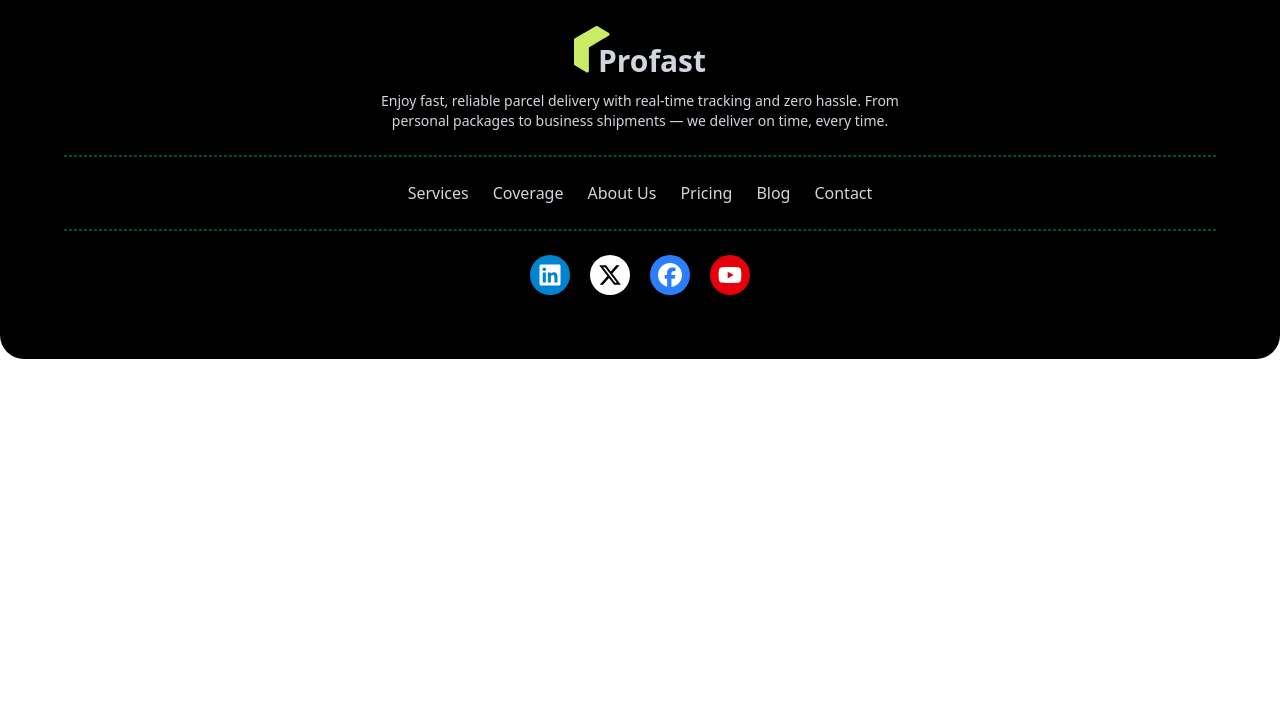
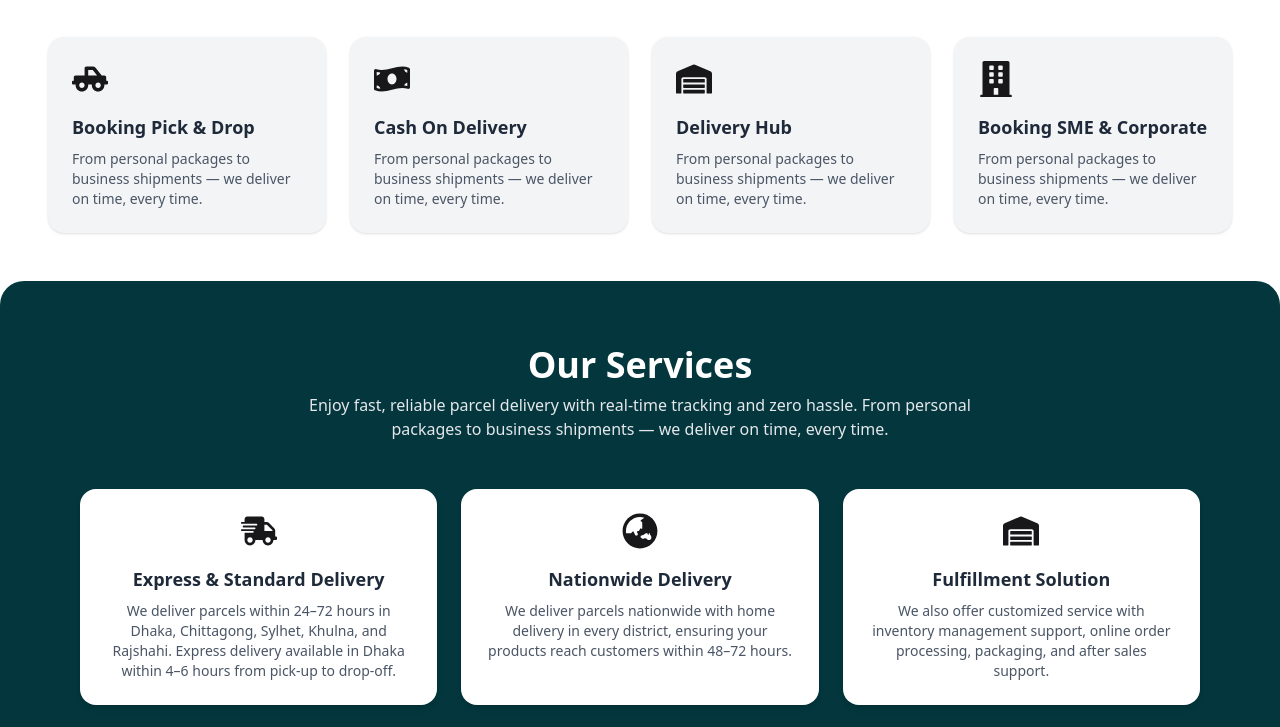
Before and after one commit to emonsimply/pro-fast, a React (Vite) app: page / in a window 1280 px wide. Shown: the part 759-1486 px from the top of the page. Before the commit the page ends 1142 px from the top, so only its background shows below. Built offline with nearby package versions, Linux system fonts and the light colour scheme.

Commit message:
How it Works and Our Services added

```diff
--- a/src/pages/home/Home/Banner/Banner.jsx
+++ b/src/pages/home/Banner/Banner.jsx
@@ -1,9 +1,9 @@
 import React from "react";
 import "react-responsive-carousel/lib/styles/carousel.min.css";
 import { Carousel } from "react-responsive-carousel";
-import BannerImg1 from '../../../../assets/banner/banner1.png'
-import BannerImg2 from '../../../../assets/banner/banner2.png'
-import BannerImg3 from '../../../../assets/banner/banner3.png'
+import BannerImg1 from '../../../assets/banner/banner1.png'
+import BannerImg2 from '../../../assets/banner/banner2.png'
+import BannerImg3 from '../../../assets/banner/banner3.png'
 
 
 const Banner = () => {
--- a/src/pages/home/Home/Home.jsx
+++ b/src/pages/home/Home/Home.jsx
@@ -1,10 +1,15 @@
 import React from 'react';
-import Banner from './Banner/Banner';
+import Banner from '../Banner/Banner';
+import HowItWorks from '../HowItWorks/HowItWorks';
+import Services from '../Services/Services';
+
 
 const Home = () => {
   return (
     <div>
       <Banner></Banner>
+      <HowItWorks></HowItWorks>
+      <Services></Services>
     </div>
   );
 };
--- /dev/null
+++ b/src/pages/home/HowItWorks/HowItWorks.jsx
@@ -0,0 +1,57 @@
+import { FaTruckPickup, FaMoneyBillWave, FaWarehouse, FaBuilding } from "react-icons/fa";
+
+const steps = [
+  {
+    id: 1,
+    icon: <FaTruckPickup className="text-4xl" />,
+    title: "Booking Pick & Drop",
+    desc: "From personal packages to business shipments — we deliver on time, every time."
+  },
+  {
+    id: 2,
+    icon: <FaMoneyBillWave className="text-4xl" />,
+    title: "Cash On Delivery",
+    desc: "From personal packages to business shipments — we deliver on time, every time."
+  },
+  {
+    id: 3,
+    icon: <FaWarehouse className="text-4xl" />,
+    title: "Delivery Hub",
+    desc: "From personal packages to business shipments — we deliver on time, every time."
+  },
+  {
+    id: 4,
+    icon: <FaBuilding className="text-4xl" />,
+    title: "Booking SME & Corporate",
+    desc: "From personal packages to business shipments — we deliver on time, every time."
+  }
+];
+
+const HowItWorks = () => {
+  return (
+    <section className="py-12 px-6 md:px-12">
+      <div>
+        {/* Section Title */}
+        <h2 className="text-2xl md:text-3xl font-bold text-gray-900 mb-8">
+          How it Works
+        </h2>
+
+        {/* Cards Grid */}
+        <div className="grid grid-cols-1 sm:grid-cols-2 lg:grid-cols-4 gap-6">
+          {steps.map(step => (
+            <div
+              key={step.id}
+              className="bg-gray-100 p-6 rounded-2xl shadow-sm hover:shadow-md transition"
+            >
+              <div className="mb-4">{step.icon}</div>
+              <h3 className="font-semibold text-lg text-gray-800 mb-2">{step.title}</h3>
+              <p className="text-sm text-gray-600">{step.desc}</p>
+            </div>
+          ))}
+        </div>
+      </div>
+    </section>
+  );
+};
+
+export default HowItWorks;
--- /dev/null
+++ b/src/pages/home/Services/Services.jsx
@@ -0,0 +1,80 @@
+import React from "react";
+import {
+  FaShippingFast,
+  FaGlobeAsia,
+  FaWarehouse,
+  FaMoneyBillWave,
+  FaBuilding,
+  FaUndoAlt,
+} from "react-icons/fa";
+
+const services = [
+  {
+    title: "Express & Standard Delivery",
+    description:
+      "We deliver parcels within 24–72 hours in Dhaka, Chittagong, Sylhet, Khulna, and Rajshahi. Express delivery available in Dhaka within 4–6 hours from pick-up to drop-off.",
+    icon: <FaShippingFast className="text-4xl mb-4" />,
+  },
+  {
+    title: "Nationwide Delivery",
+    description:
+      "We deliver parcels nationwide with home delivery in every district, ensuring your products reach customers within 48–72 hours.",
+    icon: <FaGlobeAsia className="text-4xl mb-4" />,
+  },
+  {
+    title: "Fulfillment Solution",
+    description:
+      "We also offer customized service with inventory management support, online order processing, packaging, and after sales support.",
+    icon: <FaWarehouse className="text-4xl mb-4" />,
+  },
+  {
+    title: "Cash on Home Delivery",
+    description:
+      "100% cash on delivery anywhere in Bangladesh with guaranteed safety of your product.",
+    icon: <FaMoneyBillWave className="text-4xl mb-4" />,
+  },
+  {
+    title: "Corporate Service / Contract In Logistics",
+    description:
+      "Customized corporate services which includes warehouse and inventory management support.",
+    icon: <FaBuilding className="text-4xl mb-4" />,
+  },
+  {
+    title: "Parcel Return",
+    description:
+      "Through our reverse logistics facility we allow end customers to return or exchange their products with online business merchants.",
+    icon: <FaUndoAlt className="text-4xl mb-4" />,
+  },
+];
+
+export default function Services() {
+  return (
+    <section className="bg-[#03373D] p-16 rounded-3xl">
+      <div className="px-4">
+        <h2 className="text-3xl md:text-4xl font-bold text-center text-white">
+          Our Services
+        </h2>
+        <p className="text-center text-gray-200 mt-2 max-w-2xl mx-auto">
+          Enjoy fast, reliable parcel delivery with real-time tracking and zero
+          hassle. From personal packages to business shipments — we deliver on
+          time, every time.
+        </p>
+
+        <div className="mt-12 grid gap-6 sm:grid-cols-2 lg:grid-cols-3">
+          {services.map((service, idx) => (
+            <div
+              key={idx}
+              className="bg-white rounded-2xl shadow-md p-6 flex flex-col items-center text-center hover:shadow-lg transition-shadow hover:bg-[#CAEB66]"
+            >
+              {service.icon}
+              <h3 className="text-lg font-semibold text-gray-800 mb-2">
+                {service.title}
+              </h3>
+              <p className="text-gray-600 text-sm">{service.description}</p>
+            </div>
+          ))}
+        </div>
+      </div>
+    </section>
+  );
+}
```
